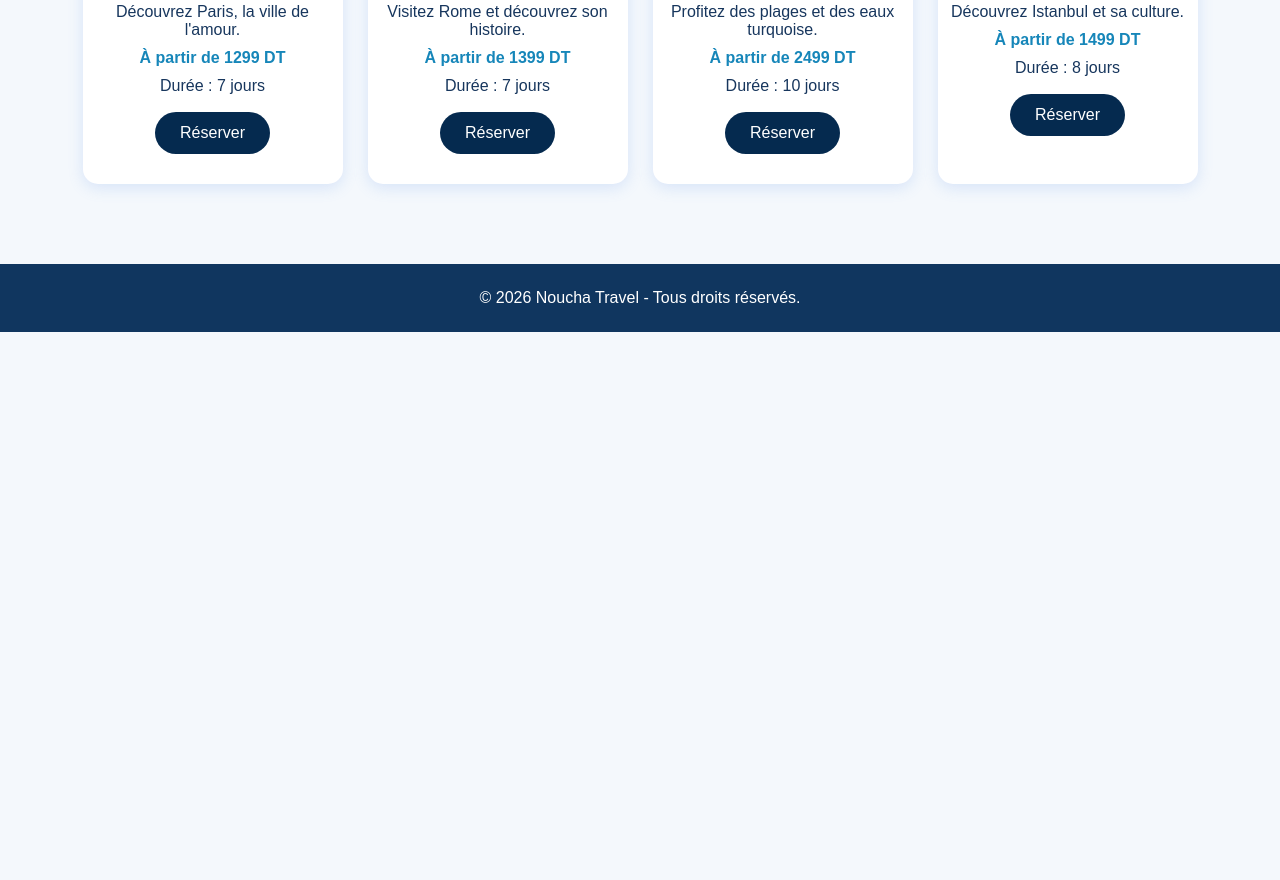
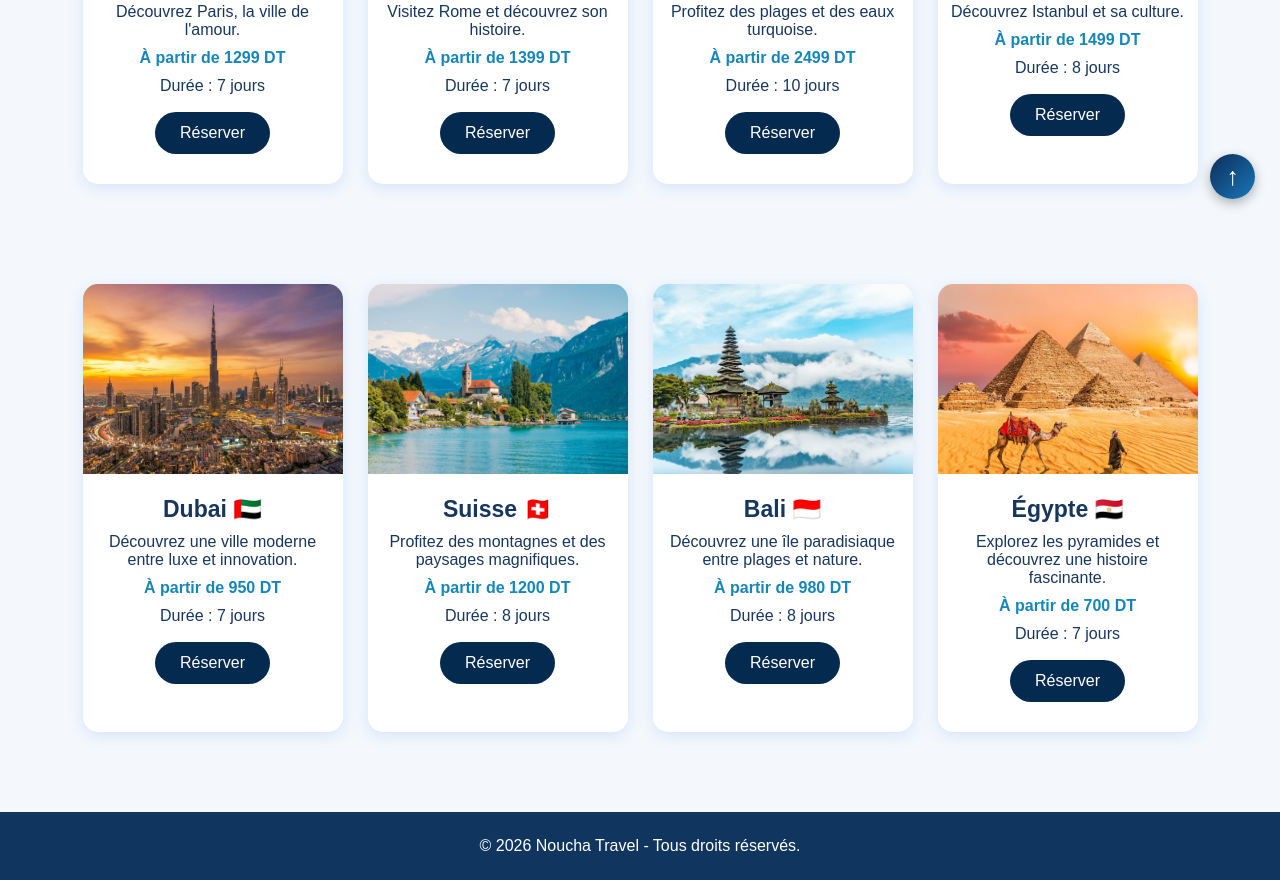
Before and after one commit to nourhen-taktak12/noucha-travel, a plain HTML site: page destination.html in a window 1280 px wide. Shown: the part 576-1456 px from the top of the page. Before the commit the page ends 908 px from the top, so only its background shows below. Drawn offline with Linux system fonts and the light colour scheme.

Commit message:
Mise à jour du projet

```diff
--- a/destination.html
+++ b/destination.html
@@ -8,7 +8,7 @@
     <link rel="stylesheet" href="style.css">
 </head>
 
-<body>
+<body id="top">
 
 <header>
     <h1>✈ Noucha Travel</h1>
@@ -66,12 +66,54 @@
         <p>Durée : 8 jours</p>
         <a href="reservation.html" class="btn">Réserver</a>
     </div>
+</section>
+
+<section class="destinations">
+
+    <div class="destination-card">
+        <img src="dubai.jpeg" alt="Dubai">
+
+        <h3>Dubai 🇦🇪</h3>
+        <p>Découvrez une ville moderne entre luxe et innovation.</p>
+        <p class="price">À partir de 950 DT</p>
+        <p>Durée : 7 jours</p>
+        <a href="reservation.html" class="btn">Réserver</a>
+    </div>
+
+    <div class="destination-card">
+        <img src="suisse.jpeg" alt="Suisse">
+
+        <h3>Suisse 🇨🇭</h3>
+        <p>Profitez des montagnes et des paysages magnifiques.</p>
+        <p class="price">À partir de 1200 DT</p>
+        <p>Durée : 8 jours</p>
+        <a href="reservation.html" class="btn">Réserver</a>
+    </div>
+
+    <div class="destination-card">
+        <img src="bali.jpeg" alt="Bali">
+
+        <h3>Bali 🇮🇩</h3>
+        <p>Découvrez une île paradisiaque entre plages et nature.</p>
+        <p class="price">À partir de 980 DT</p>
+        <p>Durée : 8 jours</p>
+        <a href="reservation.html" class="btn">Réserver</a>
+    </div>
+
+    <div class="destination-card">
+        <img src="eyg.jpeg" alt="Égypte">
+
+        <h3>Égypte 🇪🇬</h3>
+        <p>Explorez les pyramides et découvrez une histoire fascinante.</p>
+        <p class="price">À partir de 700 DT</p>
+        <p>Durée : 7 jours</p>
+        <a href="reservation.html" class="btn">Réserver</a>
+    </div>
 
 </section>
-
 <footer>
     <p>© 2026 Noucha Travel - Tous droits réservés.</p>
 </footer>
-
+<a href="#" class="back-to-top">↑</a>
 </body>
 </html>
--- a/style.css
+++ b/style.css
@@ -326,7 +326,6 @@ footer {
         padding: 20px;
     }
 }
-
 form input:focus,
 form select:focus,
 form textarea:focus {
@@ -339,3 +338,31 @@ form input:focus::placeholder,
 form textarea:focus::placeholder {
     color: white;
 }
+/* RETOUR EN HAUT */
+.back-to-top {
+    position: fixed;
+    bottom: 25px;
+    right: 25px;
+    width: 45px;
+    height: 45px;
+    background: linear-gradient(135deg, #0b2e59, #1976b9);
+    color: white;
+    text-decoration: none;
+    font-size: 25px;
+    font-weight: bold;
+    display: flex;
+    justify-content: center;
+    align-items: center;
+    border-radius: 50%;
+    box-shadow: 0 4px 12px rgba(0, 0, 0, 0.3);
+    transition: all 0.3s ease;
+}
+
+.back-to-top:hover {
+    background: #75c9ed;
+    color: #0b2e59;
+    transform: translateY(-5px);
+}
+html {
+    scroll-behavior: smooth;
+}
```
Also changed, not shown: index.html (+1 -1 lines), reservation.html (+2 -2 lines), bali.jpeg (added), dubai.jpeg (added), eyg.jpeg (added), suisse.jpeg (added).
